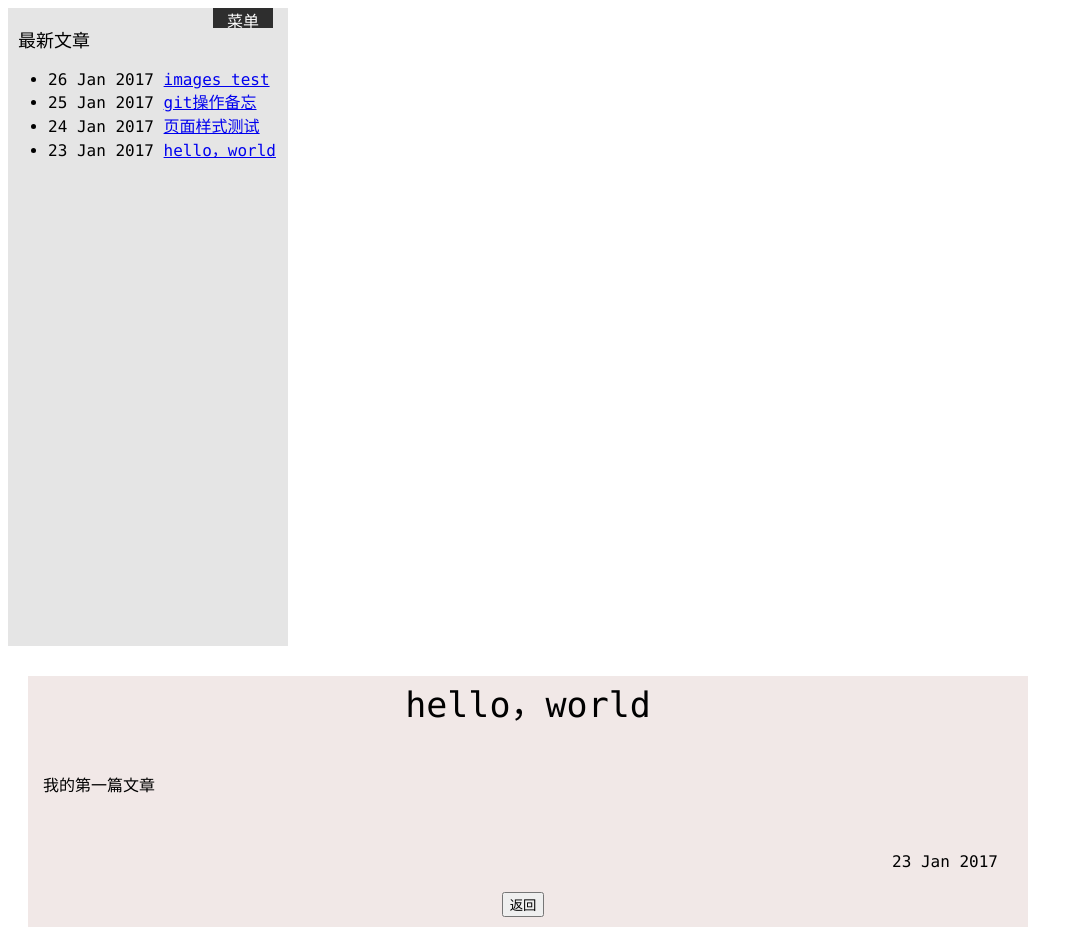
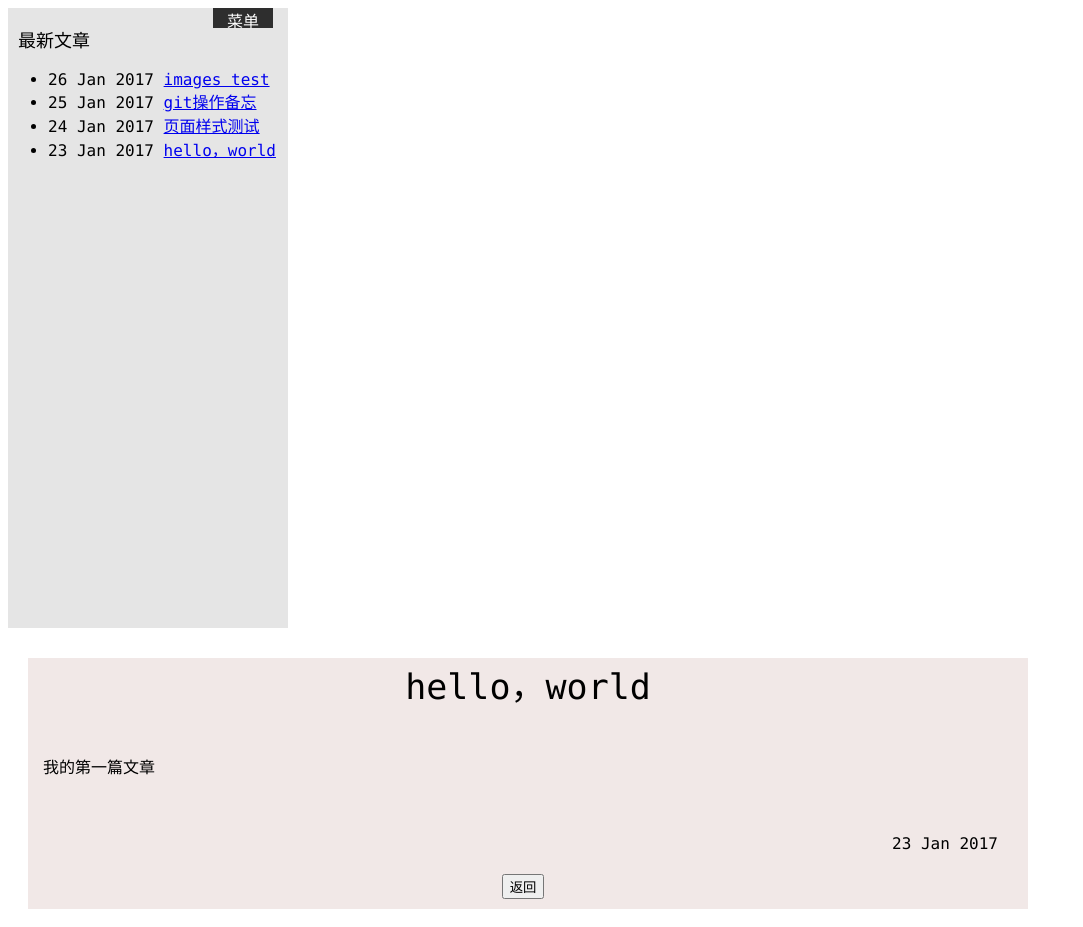
Before and after one commit to wangjianjie606/dono, a Jekyll site: the page built from _posts/test/2017-01-23-hello-world.html, in a window 1280 px wide. Shown: the whole page, without its empty margins (0-1083 px from the left). Built offline with Jekyll 4.4.1, drawn with Linux system fonts in a browser that asks for light colours.

Commit message:
change style

```diff
--- a/assets/css/main.css
+++ b/assets/css/main.css
@@ -7,7 +7,7 @@
   background:rgba(123,32,22,0.1);
 }
 
-#leftDiv #sidebar{
+#leftDiv,#sidebar{
   width:280px;
   height:620px;
 }
```
